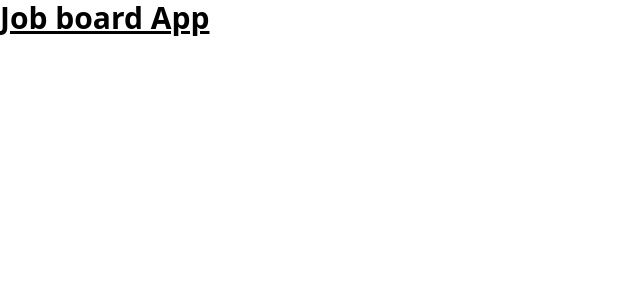
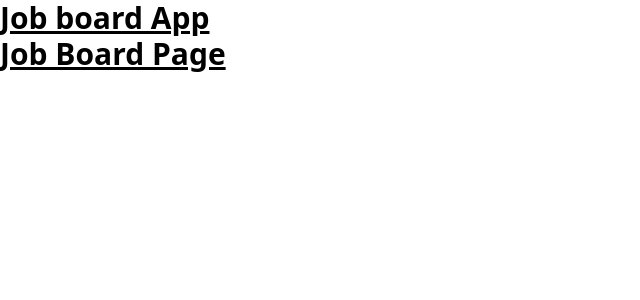
Before and after one commit to BrunoNguyen2905/Job-Board, a React (Create React App) app: page /jobs in a window 1280 px wide. Shown: the top 300 px of the page, without its empty margins (0-640 px from the left). Built offline with nearby package versions, Linux system fonts and the light colour scheme.

Commit message:
chore(job-board-app) create skelaton pages and routes

```diff
--- a/package.json
+++ b/package.json
@@ -12,6 +12,7 @@
     "@types/react-dom": "^18.2.18",
     "react": "^18.2.0",
     "react-dom": "^18.2.0",
+    "react-router-dom": "^6.21.1",
     "react-scripts": "5.0.1",
     "typescript": "^4.9.5",
     "web-vitals": "^2.1.4"
--- a/src/App.tsx
+++ b/src/App.tsx
@@ -1,9 +1,21 @@
-import React from 'react';
+import React from "react";
+import { BrowserRouter, Routes, Route } from "react-router-dom";
+import HomePage from "./pages";
+import JobBoardPage from "./pages/job-board";
+import PageNotFound from "./pages/not-found";
 
 function App() {
   return (
     <div className="text-3xl font-bold underline">
       Job board App
+      <BrowserRouter>
+        <Routes>
+          <Route path="/jobs" element={<JobBoardPage />} />
+          <Route path="/" element={<HomePage />} />
+
+          <Route path="*" element={<PageNotFound />} />
+        </Routes>
+      </BrowserRouter>
     </div>
   );
 }
--- /dev/null
+++ b/src/pages/index.tsx
@@ -0,0 +1,11 @@
+import React from "react";
+
+type THomePageProps = {};
+
+const HomePage: React.FC<THomePageProps> = () => (
+  <div>
+    <h1>Home Page</h1>
+  </div>
+);
+
+export default HomePage;
--- /dev/null
+++ b/src/pages/job-board/index.tsx
@@ -0,0 +1,11 @@
+import React from "react";
+
+type TJobBoardPageProps = {};
+
+const JobBoardPage: React.FC<TJobBoardPageProps> = () => (
+  <div>
+    <h1>Job Board Page</h1>
+  </div>
+);
+
+export default JobBoardPage;
--- /dev/null
+++ b/src/pages/not-found.tsx
@@ -0,0 +1,11 @@
+import React from "react";
+
+type TPageNotFoundProps = {};
+
+const PageNotFound: React.FC<TPageNotFoundProps> = () => (
+  <div>
+    <h1>404: Page not found</h1>
+  </div>
+);
+
+export default PageNotFound;
```
Also changed, not shown: 1 other file (tests, documents, lock files or other folders).
